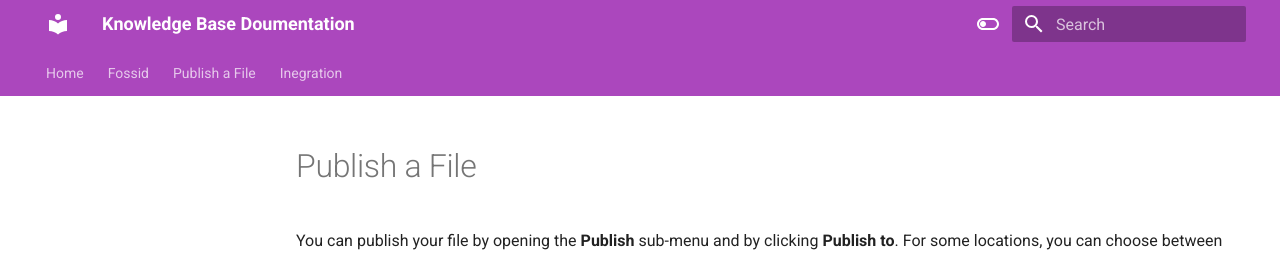
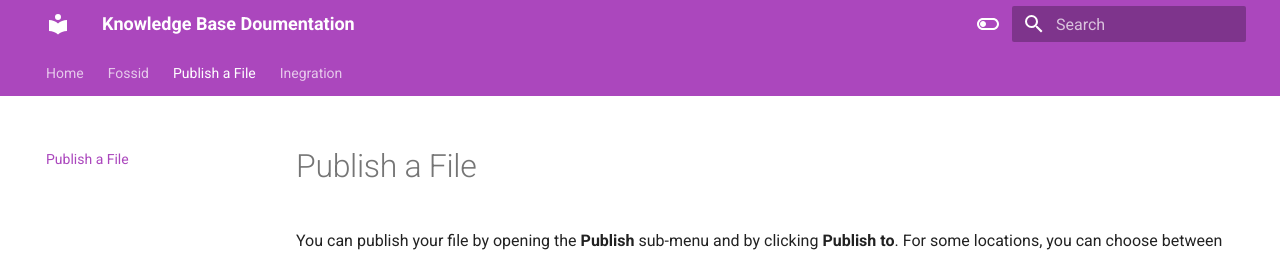
Before and after one commit to mhd8a/material-mkdocs-tutorial, an MkDocs documentation site: the page built from docs/Publish-a-File.md, in a window 1280 px wide. Shown: the top 256 px of the page. Built offline with MkDocs 1.6.1 and Material for MkDocs 9.7.7, drawn with Linux system fonts in a browser that asks for light colours.

Commit message:
Update mkdocs.yml

```diff
--- a/mkdocs.yml
+++ b/mkdocs.yml
@@ -3,7 +3,7 @@ site_name: Knowledge Base Doumentation
 nav:
   - Home: Home.md
   - Fossid: Fossid.md
-  - Publish a File: Publish a File.md
+  - Publish a File: Publish-a-File.md
   - Inegration :
       - ROS: ROS.md
       - Sonarqube: Sonarqube.md
```
